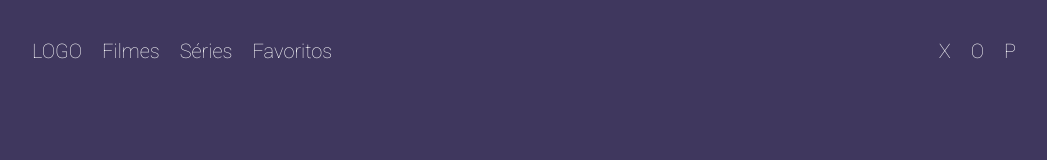
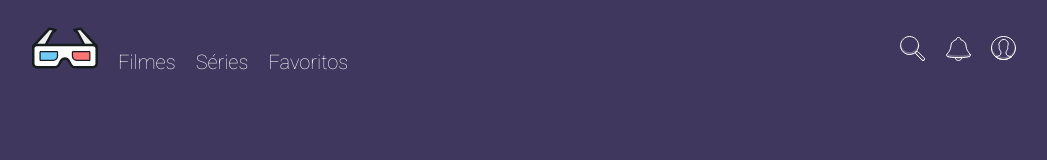
Before and after one commit to guiness333/webjump-cinema, a website built with webpack: page public/index.html in a window 1280 px wide. Shown: the whole page, without its empty margins (116-1163 px from the left). Built offline with nearby package versions, Linux system fonts and the light colour scheme.

Commit message:
WJ-4 Inserting images

```diff
--- a/src/main.js
+++ b/src/main.js
@@ -1,5 +1,9 @@
 import api from './api';
 import './styles.css';
+import notificationsImg from './assets/notification.svg';
+import logoImg from './assets/logo.svg';
+import searchImg from './assets/search.svg';
+import profileImg from './assets/profile.svg';
 
 class App {
   constructor() {
@@ -13,15 +17,15 @@ class App {
       <div class='container'>
         <header>
           <ul class='menu-container'>
-            <li>LOGO</li>
+            <li><img src=${logoImg} /></li>
             <li>Filmes</li>
             <li>Séries</li>
             <li>Favoritos</li>
           </ul>
           <ul class='icons-container'>
-            <li>X</li>
-            <li>O</li>
-            <li>P</li>
+            <li><img src=${searchImg} /></li>
+            <li><img src=${notificationsImg} /></li>
+            <li><img src=${profileImg} /></li>
           </ul>
         </header>
       </div>
--- a/src/styles.css
+++ b/src/styles.css
@@ -27,6 +27,7 @@ header .menu-container,header .icons-container  {
   list-style: none;
   display: flex;
   font-weight: 100;
+  align-items: baseline;
 }
 
 header .menu-container li{
--- a/webpack.config.js
+++ b/webpack.config.js
@@ -28,7 +28,7 @@ module.exports = {
         use: {
           loader: 'file-loader',
         },
-      },
+      }
     ],
   },
 };
```
Also changed, not shown: src/assets/favorite-active.svg (added), src/assets/favorite.svg (added), src/assets/logo.svg (added), src/assets/notification.svg (added), src/assets/profile.svg (added), src/assets/search.svg (added), 1 other file.
